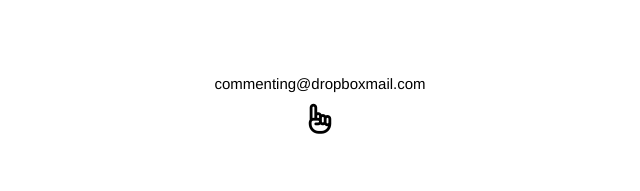
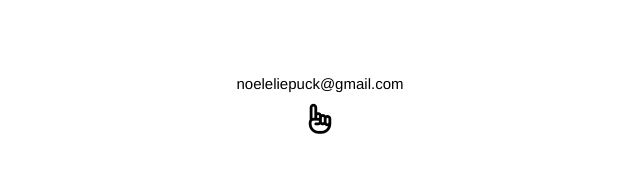
Before and after one commit to KatoCode23/KatoGame, a website: page contact.html in a window 1280 px wide. Shown: the part 617-808 px from the top of the page, 320-960 px from the left. Drawn offline with nearby package versions, Linux system fonts and the light colour scheme.

Commit message:
Email work

```diff
--- a/contact.html
+++ b/contact.html
@@ -19,7 +19,7 @@
                  <div class="contact-pic"></div>
                  <div class="contact-container">
                       <ul class="contact-list">
-			                     <li><a href="mailTo:commenting@dropboxmail.com?Subject=Noel%20Production%20Inquiries!">commenting@dropboxmail.com</a></li>
+			                     <li><a href="mailTo:noeleliepuck@gmail.com?Subject=Noel%20Production%20Inquiries!">noeleliepuck@gmail.com</a></li>
 			                     <li><i class="fa fa-hand-o-up" aria-hidden="true"></i></li>
 		                  </ul>
                 </div>
```
